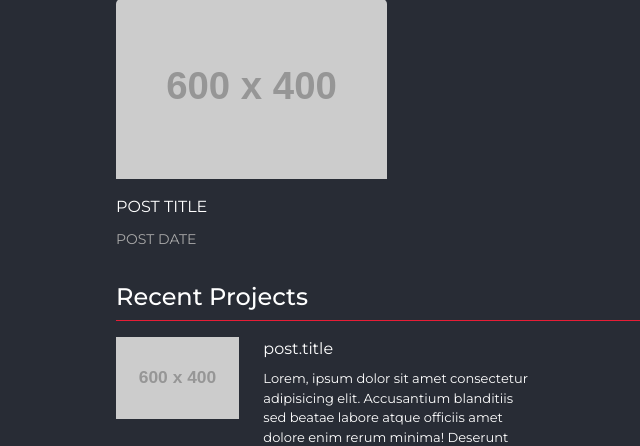
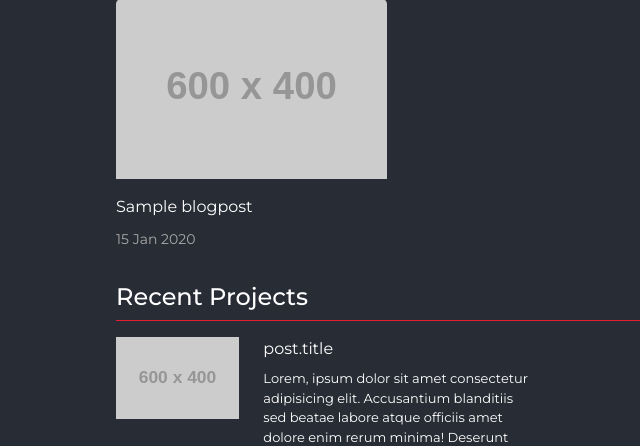
Before and after one commit to anchit-chandran/django-personal-website, a Django app: page / in a window 1280 px wide. Shown: the part 579-1025 px from the top of the page, without its empty margins (94-734 px from the left). Run offline with Django 4.2, Linux system fonts and the light colour scheme; tables that the repository leaves empty hold one stand-in row (values such as "Sample post"); grey boxes labelled with a size stand in for pictures from a placeholder-image service; some libraries are stand-ins or nearby versions; some web fonts are replaced.

Commit message:
adds posts
Signed-off-by: Anchit <anchit97123@gmail.com>

```diff
--- a/app_website/models.py
+++ b/app_website/models.py
@@ -16,9 +16,10 @@ class BlogPost(models.Model):
     author = models.ForeignKey(User, on_delete=models.CASCADE)
     category = models.ManyToManyField(Category)
     title = models.CharField(max_length=100)
-    header_img = models.URLField(max_length=500)
-    content = models.TextField(max_length=2000)
+    header_img = models.URLField(max_length=500, default=None, null=True)
+    content = models.TextField(max_length=5000)
     featured = models.BooleanField()
 
     def __str__(self):
-        return f"Post {self.title} by {self.author}"
+        featured = "*" if self.featured else ""
+        return f"{featured}Post {self.title} by {self.author}"
--- a/app_website/templates/app_website/index.html
+++ b/app_website/templates/app_website/index.html
@@ -24,17 +24,17 @@
     </div>
     <div class="col px-0">
         <div class="row py-3">
-
-            <div class="col-4">
-                <div class="card">
-                    <img src="https://placehold.co/600x400" alt="" class="card-img-top">
-                    <div class="card-body px-0">
-                        <p class="card-title">POST TITLE</p>
-                        <p class="card-text"><small class="text-body-secondary muted">POST DATE</small></p>
+            {% for post in posts %}
+                <div class="col-4">
+                    <div class="card">
+                        <img src="https://placehold.co/600x400" alt="" class="card-img-top">
+                        <div class="card-body px-0">
+                            <p class="card-title">{{ post.title }}</p>
+                            <p class="card-text"><small class="text-body-secondary muted">{{ post.posted_at|date:"j M Y" }}</small></p>
+                        </div>
                     </div>
                 </div>
-            </div>
-
+            {% endfor %}
         </div>
     </div>
 </section>
--- a/app_website/views.py
+++ b/app_website/views.py
@@ -1,7 +1,15 @@
 from django.shortcuts import render
 from django.http import HttpResponse
+
+from .models import (
+    BlogPost,
+)
 
 # Create your views here.
 def index(request):
 
-    return render(request, 'app_website/index.html')
+    blog_posts = BlogPost.objects.filter(featured=True)
+
+    return render(request, 'app_website/index.html', {
+        'posts' : blog_posts
+    })
```
Also changed, not shown: app_website/migrations/0003_alter_blogpost_content.py (added), app_website/migrations/0004_alter_blogpost_header_img.py (added).
